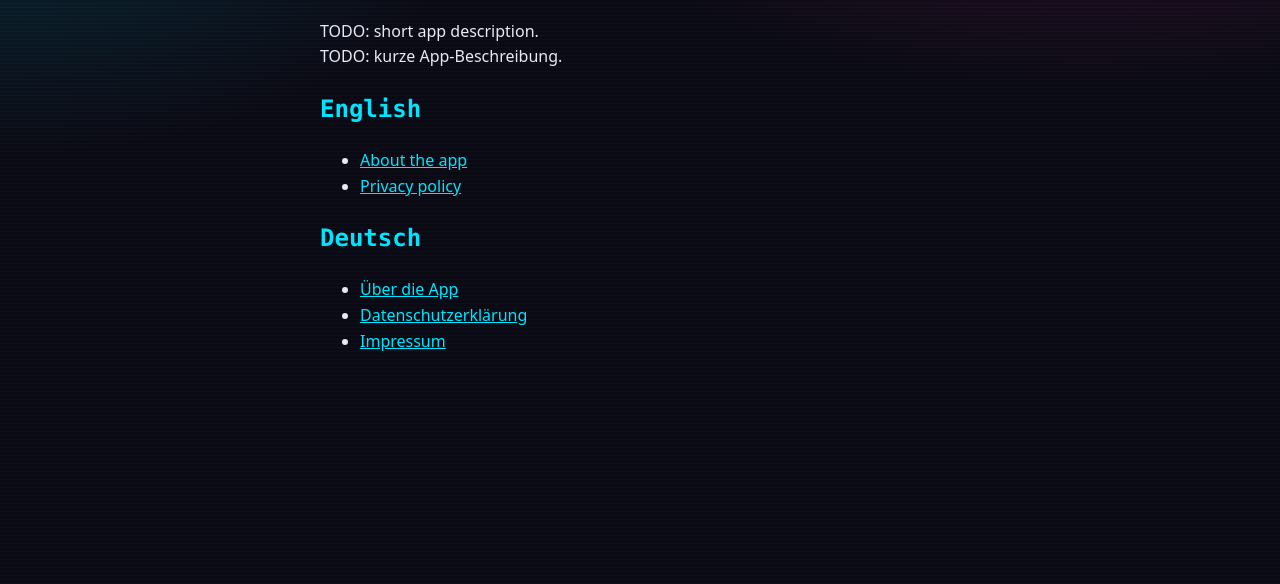
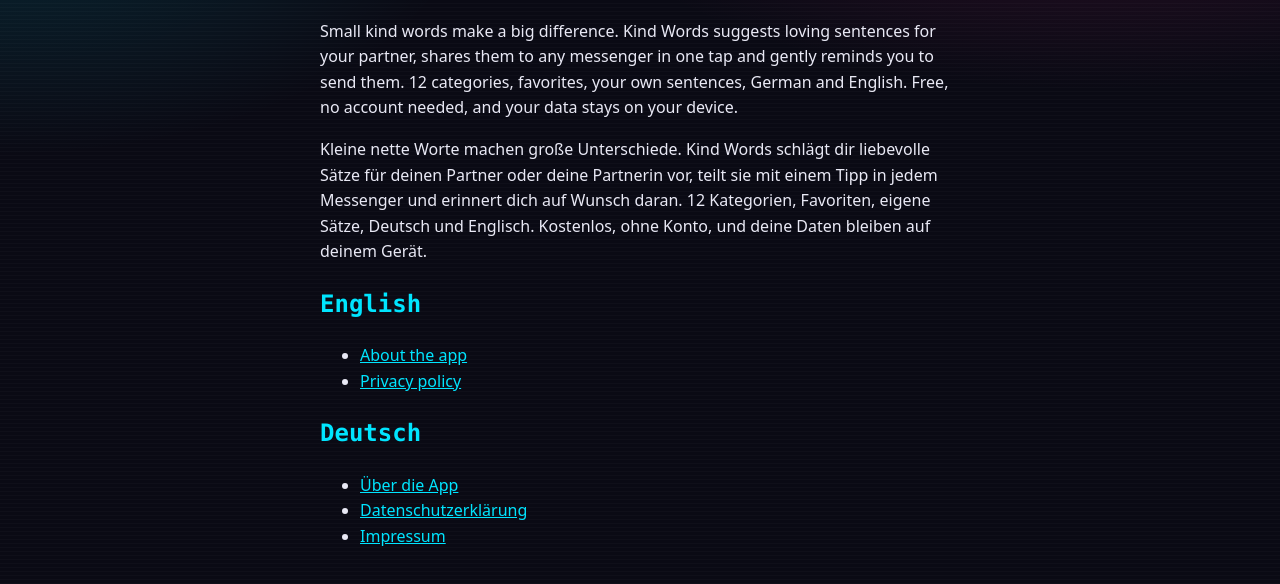
Before and after one commit to Ilitrius/kind-words-app, a plain HTML site: page docs/index.html in a window 1280 px wide. Shown: the part 112-696 px from the top of the page. Drawn offline with Linux system fonts and the light colour scheme.

Commit message:
Kind-Words-Startseite: Beschreibung statt TODO, Studio-Name klein
Co-Authored-By: Claude Sonnet 5.5 <noreply@anthropic.com>

```diff
--- a/docs/index.html
+++ b/docs/index.html
@@ -4,6 +4,7 @@
 <meta charset="utf-8">
 <meta name="viewport" content="width=device-width, initial-scale=1">
 <title>RP Kind Words</title>
+<meta name="description" content="Kind Words: liebevolle Sätze für deinen Partner, mit Teilen, Favoriten und Erinnerungen. Kostenlos, ohne Konto. / Loving sentences for your partner, with sharing, favorites and reminders. Free, no account.">
 <style>
 :root{--bg:#fff8f0;--fg:#2b2118;--ac:#e8590c}
 @media (prefers-color-scheme:dark){:root{--bg:#1c1612;--fg:#f3e9de;--ac:#ff8a4c}}
@@ -30,7 +31,8 @@ a:focus-visible{outline:2px solid #00e5ff;outline-offset:3px}
 <body>
 <a class="brand" href="https://rpdev911.org/">rpdev911 <span>studios</span></a>
 <h1>RP Kind Words</h1>
-<p>TODO: short app description.<br>TODO: kurze App-Beschreibung.</p>
+<p lang="en">Small kind words make a big difference. Kind Words suggests loving sentences for your partner, shares them to any messenger in one tap and gently reminds you to send them. 12 categories, favorites, your own sentences, German and English. Free, no account needed, and your data stays on your device.</p>
+<p lang="de">Kleine nette Worte machen große Unterschiede. Kind Words schlägt dir liebevolle Sätze für deinen Partner oder deine Partnerin vor, teilt sie mit einem Tipp in jedem Messenger und erinnert dich auf Wunsch daran. 12 Kategorien, Favoriten, eigene Sätze, Deutsch und Englisch. Kostenlos, ohne Konto, und deine Daten bleiben auf deinem Gerät.</p>
 <h2>English</h2>
 <ul>
 <li><a href="about.html">About the app</a></li>
```
Also changed, not shown: docs/about.html (+1 -1 lines), docs/ueber-uns.html (+1 -1 lines).
